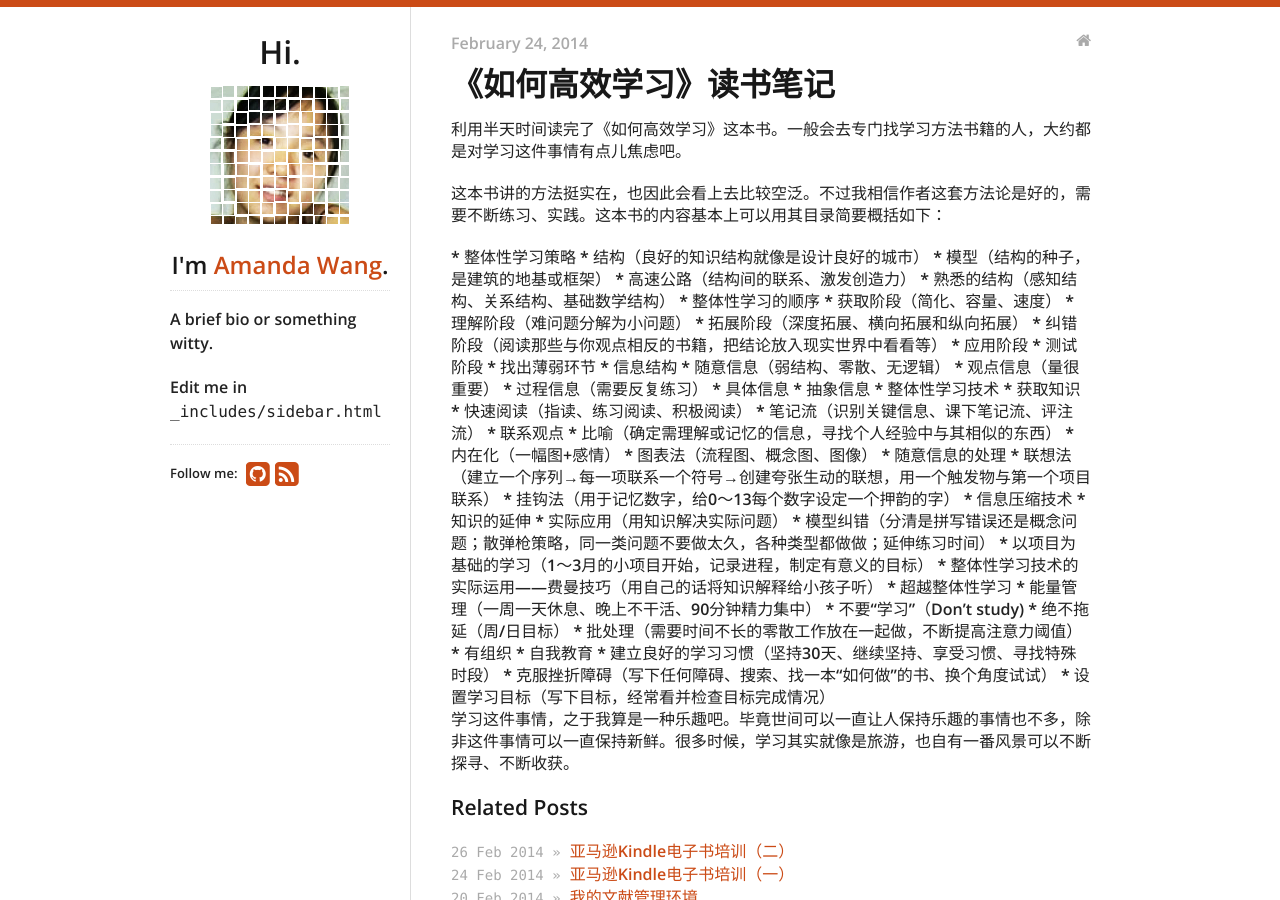
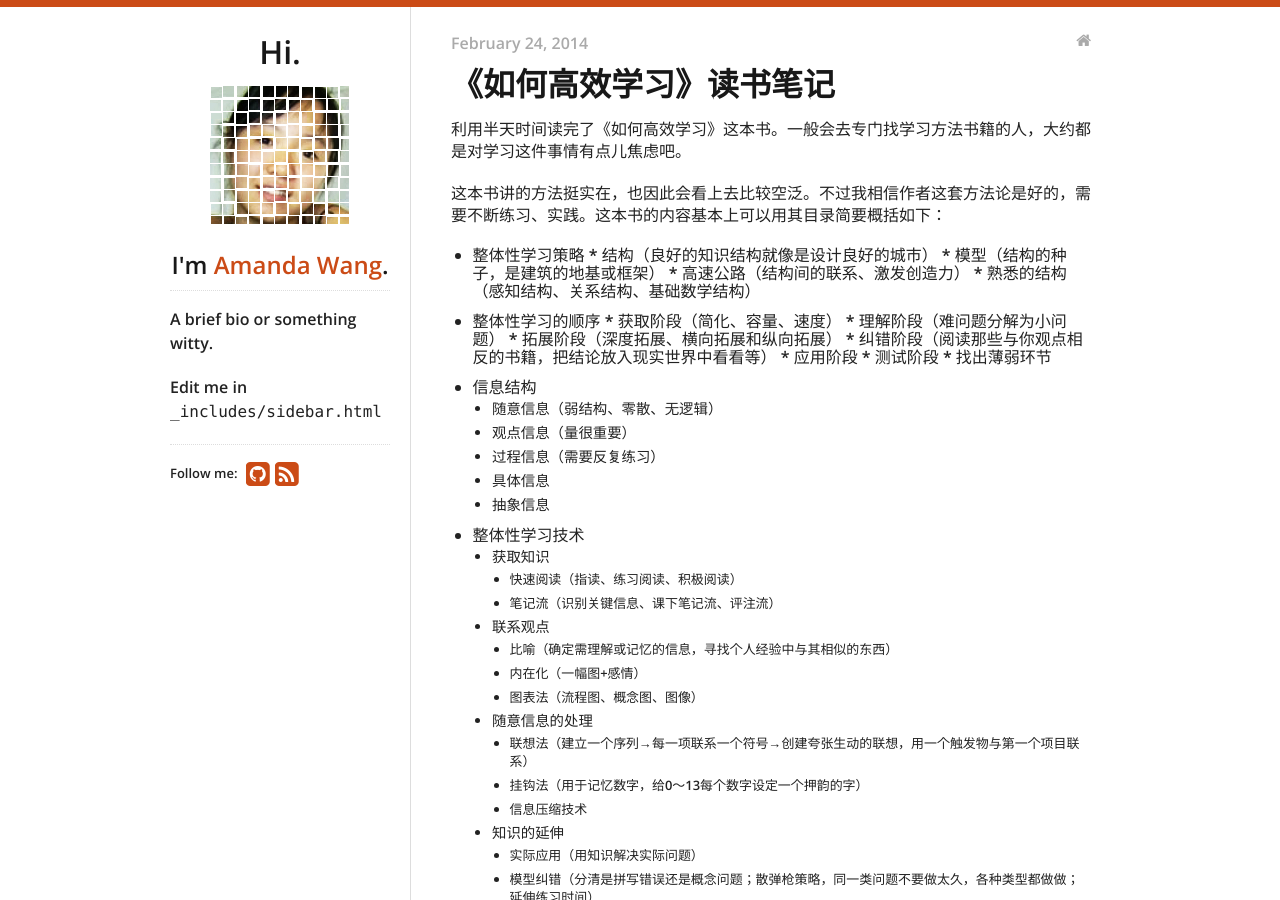
Before and after one commit to fantaghiro/fantaghiro.github.io, a Jekyll site: the page built from _posts/2014-02-24-Learn-More-Study-Less.markdown, in a window 1280 px wide and 900 px high. Built offline with Jekyll 4.4.1, drawn with Linux system fonts in a browser that asks for light colours; nearby versions of some CDN libraries; library files that are not in the unit come from our copies; comment, search, counter and statistics services are not loaded; some of the changed text lies outside the part shown.

Commit message:
update learn more study less

```diff
--- a/_posts/2014-02-24-Learn-More-Study-Less.markdown
+++ b/_posts/2014-02-24-Learn-More-Study-Less.markdown
@@ -11,13 +11,14 @@ tags:
 
 这本书讲的方法挺实在，也因此会看上去比较空泛。不过我相信作者这套方法论是好的，需要不断练习、实践。这本书的内容基本上可以用其目录简要概括如下：
 
-<div id="treeview">
-* 整体性学习策略
+<ul id="treeview">
+<li>整体性学习策略
   * 结构（良好的知识结构就像是设计良好的城市）
   * 模型（结构的种子，是建筑的地基或框架）
   * 高速公路（结构间的联系、激发创造力）
   * 熟悉的结构（感知结构、关系结构、基础数学结构）
-* 整体性学习的顺序
+</li>
+<li>整体性学习的顺序
   * 获取阶段（简化、容量、速度）
   * 理解阶段（难问题分解为小问题）
   * 拓展阶段（深度拓展、横向拓展和纵向拓展）
@@ -25,44 +26,64 @@ tags:
   * 应用阶段
   * 测试阶段
   * 找出薄弱环节
-* 信息结构
-  * 随意信息（弱结构、零散、无逻辑）
-  * 观点信息（量很重要）
-  * 过程信息（需要反复练习）
-  * 具体信息
-  * 抽象信息
-* 整体性学习技术
-  * 获取知识
-    * 快速阅读（指读、练习阅读、积极阅读）
-    * 笔记流（识别关键信息、课下笔记流、评注流）
-
-  * 联系观点
-    * 比喻（确定需理解或记忆的信息，寻找个人经验中与其相似的东西）
-    * 内在化（一幅图+感情）
-    * 图表法（流程图、概念图、图像）
-
-  * 随意信息的处理
-    * 联想法（建立一个序列→每一项联系一个符号→创建夸张生动的联想，用一个触发物与第一个项目联系）
-    * 挂钩法（用于记忆数字，给0～13每个数字设定一个押韵的字）
-    * 信息压缩技术
-
-  * 知识的延伸
-    * 实际应用（用知识解决实际问题）
-    * 模型纠错（分清是拼写错误还是概念问题；散弹枪策略，同一类问题不要做太久，各种类型都做做；延伸练习时间）
-    * 以项目为基础的学习（1～3月的小项目开始，记录进程，制定有意义的目标）
-    *  整体性学习技术的实际运用——费曼技巧（用自己的话将知识解释给小孩子听）
-
-* 超越整体性学习
-  * 能量管理（一周一天休息、晚上不干活、90分钟精力集中）
-  * 不要“学习”（Don’t study)
-  * 绝不拖延（周/日目标）
-  * 批处理（需要时间不长的零散工作放在一起做，不断提高注意力阈值）
-  * 有组织
-
-* 自我教育
-  * 建立良好的学习习惯（坚持30天、继续坚持、享受习惯、寻找特殊时段）
-  * 克服挫折障碍（写下任何障碍、搜索、找一本“如何做”的书、换个角度试试）
-  * 设置学习目标（写下目标，经常看并检查目标完成情况）
-</div>
+</li>
+<li>信息结构
+  <ul>
+  <li>随意信息（弱结构、零散、无逻辑）</li>
+  <li>观点信息（量很重要）</li>
+  <li>过程信息（需要反复练习）</li>
+  <li>具体信息</li>
+  <li>抽象信息</li>
+  </ul>
+</li>
+<li>整体性学习技术
+  <ul>
+    <li>获取知识
+      <ul>
+        <li>快速阅读（指读、练习阅读、积极阅读）</li>
+        <li>笔记流（识别关键信息、课下笔记流、评注流）</li>
+      </ul>
+    </li>
+    <li>联系观点
+      <ul>
+        <li>比喻（确定需理解或记忆的信息，寻找个人经验中与其相似的东西）</li>
+        <li>内在化（一幅图+感情）</li>
+        <li>图表法（流程图、概念图、图像）</li>
+      </ul>
+    </li>
+    <li>随意信息的处理
+      <ul>
+        <li>联想法（建立一个序列→每一项联系一个符号→创建夸张生动的联想，用一个触发物与第一个项目联系）</li>
+        <li>挂钩法（用于记忆数字，给0～13每个数字设定一个押韵的字）</li>
+        <li>信息压缩技术</li>
+      </ul>
+    </li>
+    <li>知识的延伸
+      <ul>
+        <li>实际应用（用知识解决实际问题）</li>
+        <li>模型纠错（分清是拼写错误还是概念问题；散弹枪策略，同一类问题不要做太久，各种类型都做做；延伸练习时间）</li>
+        <li>以项目为基础的学习（1～3月的小项目开始，记录进程，制定有意义的目标）</li>
+        <li>整体性学习技术的实际运用——费曼技巧（用自己的话将知识解释给小孩子听）</li>
+      </ul>
+    </li>
+  </ul>
+</li>
+<li>超越整体性学习
+  <ul>
+    <li>能量管理（一周一天休息、晚上不干活、90分钟精力集中）</li>
+    <li>不要“学习”（Don’t study)</li>
+    <li>绝不拖延（周/日目标）</li>
+    <li>批处理（需要时间不长的零散工作放在一起做，不断提高注意力阈值）</li>
+    <li>有组织</li>
+  </ul>
+</li>
+<li>自我教育
+  <ul>
+    <li>建立良好的学习习惯（坚持30天、继续坚持、享受习惯、寻找特殊时段）</li>
+    <li>克服挫折障碍（写下任何障碍、搜索、找一本“如何做”的书、换个角度试试）</li>
+    <li>设置学习目标（写下目标，经常看并检查目标完成情况）</li>
+  </ul>
+</li>
+</ul>
 
 学习这件事情，之于我算是一种乐趣吧。毕竟世间可以一直让人保持乐趣的事情也不多，除非这件事情可以一直保持新鲜。很多时候，学习其实就像是旅游，也自有一番风景可以不断探寻、不断收获。
```
